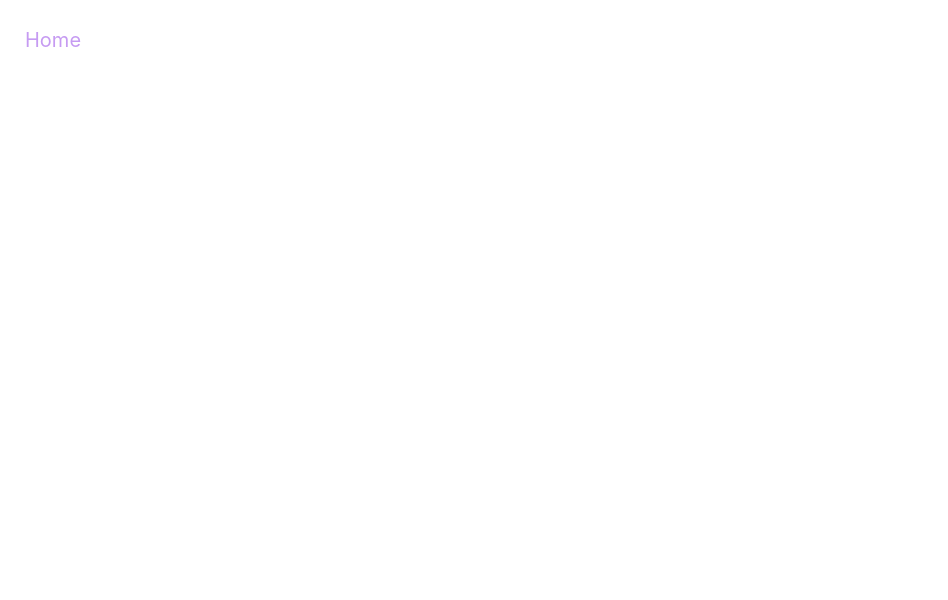
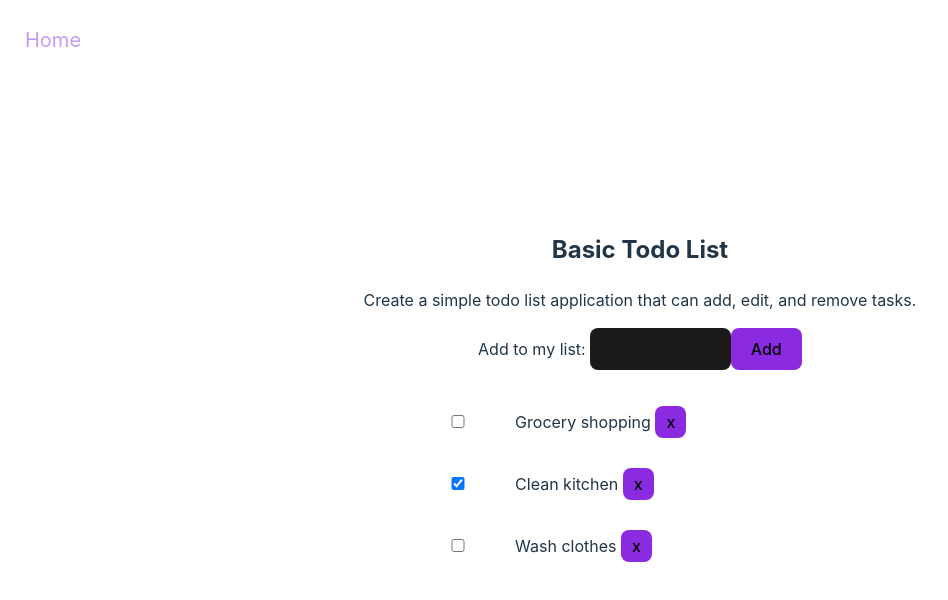
Before and after one commit to amy-calleja/challenges, a React (Vite) app: page /challenge9 in a window 1280 px wide. Before the commit this address had no page. Shown: the top 600 px of the page, without its empty margins (0-948 px from the left). Built offline with nearby package versions, Linux system fonts and the light colour scheme.

Commit message:
Add ChallengeNine component and integrate Todo List functionality

```diff
--- a/src/App.css
+++ b/src/App.css
@@ -68,3 +68,31 @@ button {
 .ChallengeEight {
   margin-top: 3rem;
 }
+
+.todos {
+  list-style-type: none;
+  text-align: start;
+}
+
+.todos form {
+  display: inline-block;
+  margin-left: 30px;
+}
+
+.todos button {
+  margin: 20px 0px 10px 0;
+  padding: 10px;
+  line-height: 10px;
+}
+
+.todos .cancel-button {
+  background-color: transparent;
+  border-color: #c69bf2;
+}
+
+.todos label {
+  cursor: pointer;
+  &:hover {
+    font-weight: bold;
+  }
+}
--- a/src/App.jsx
+++ b/src/App.jsx
@@ -10,6 +10,7 @@ import Home from "./pages/Home";
 import Topbar from "./Topbar";
 import ChallengeSeven from "./pages/ChallengeSeven";
 import ChallengeEight from "./pages/ChallengeEight";
+import ChallengeNine from './pages/ChallengeNine';
 
 const App = () => {
   return (
@@ -35,6 +36,7 @@ const MainContent = () => {
         <Route path="/challenge6" element={<ChallengeSix />} />
         <Route path="/challenge7" element={<ChallengeSeven />} />
         <Route path="/challenge8" element={<ChallengeEight />} />
+        <Route path='/challenge9' element={<ChallengeNine />} />
       </Routes>
       {!isHome && <Topbar />}
     </main>
--- /dev/null
+++ b/src/pages/ChallengeNine.tsx
@@ -0,0 +1,125 @@
+import React, { useState } from 'react';
+
+const initialTodos = [
+    {
+        id: 1,
+        todo: 'Grocery shopping',
+       completed: false,
+    },
+    {
+        id: 2,
+        todo: 'Clean kitchen',
+        completed: true,
+    },
+    {
+        id: 3,
+        todo: 'Wash clothes',
+        completed: false,
+    }
+]
+
+export default function ChallengeNine() {
+    const [inputVal, setInputVal] = useState<string>('')
+    const [editVal, setEditVal] = useState<string>('')
+    const [editTodo, setEditTodo] = useState<{ id: Number | null, todo: string | null}>({ id: null, todo: null })
+    const [todos, setTodos] = useState<{ id: Number, todo: string, completed: boolean }[]>(initialTodos);
+
+    const handleAddTodo = (todo: string) => {
+    // add new todo on the end of todos list
+        setTodos((prevTodos) => [...prevTodos, {
+            id: Number(todos.length + 1),
+            todo: todo,
+            completed: false
+        }]);
+    }
+
+    const handleRemoveTodo = (id: Number) => {
+        // remove by filtering by id
+        setTodos((prev) => (
+            prev.filter((todo) => todo.id !== id )
+        ));
+    }
+
+    const handleEditTodo = (id: Number, todo: string) => {
+        setTodos(prev => (
+            prev.map((item) => item.id === id ? {
+                ...item, todo: todo
+            } : item)
+        ))
+        setEditTodo({ id: null, todo: null })
+    }
+
+    const handleCheck = (id: Number) => {
+        // map to check id
+        //if match, set !completed value
+        setTodos((prev) => (
+            prev.map((todo) => todo.id === id ? {
+                ...todo, completed: !todo.completed
+            } : todo)
+        ));
+    }
+
+    console.log(todos)
+
+
+    return (
+      <>
+            <h2>Basic Todo List</h2>
+            <p> Create a simple todo list application that can add, edit, and remove tasks.</p>
+        <form
+          onSubmit={(e) => {
+            e.preventDefault();
+            handleAddTodo(inputVal);
+            setInputVal('');
+          }}
+        >
+          Add to my list:{' '}
+          <input
+            type='text'
+            value={inputVal}
+            onChange={(e) => setInputVal(e.target.value)}
+                />
+                <button type='submit'>Add</button>
+        </form>
+        <ul >
+          {todos.map((todo, i) => (
+            <li className='todos' key={i}>
+              <input
+                type='checkbox'
+                      checked={todo.completed}
+
+                onChange={() => handleCheck(todo.id)}
+              />
+                <label
+                onClick={() => {
+                          setEditTodo({ id: todo.id, todo: todo.todo });
+                          setEditVal(todo.todo);
+                }}
+              >
+                {' '}
+                {todo.todo}{' '}
+              </label>
+              <button onClick={() => handleRemoveTodo(todo.id)}>x</button>
+             {editTodo.id === todo.id ? (
+                <form
+                  onSubmit={(e) => {
+                    e.preventDefault();
+                    handleEditTodo(todo.id, editVal);
+                    setEditVal('');
+                  }}
+                >
+                  <input
+                    type='text'
+                    value={editVal}
+                    onChange={(e) => setEditVal(e.target.value)}
+                          />
+                          <button type='submit'>Save</button>
+                          <button className='cancel-button' onClick={() => setEditTodo({ id: null, todo: null })}>Cancel</button>
+                </form>
+              ) : null}
+            </li>
+          ))}
+        </ul>
+      </>
+    );
+};
--- a/src/pages/Home.jsx
+++ b/src/pages/Home.jsx
@@ -35,6 +35,10 @@ export default function Home() {
       {
         key: 8,
         title: "Debouncing Methods"
+      },
+      {
+        key: 9,
+        title: "Todo List"
       }
     ];
 
```
